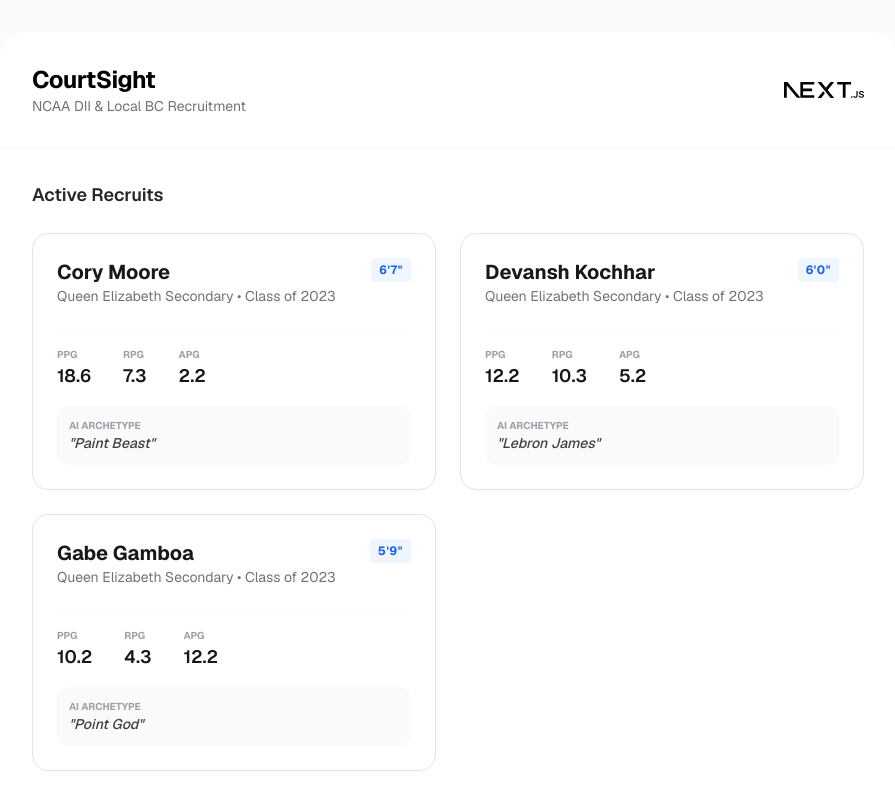
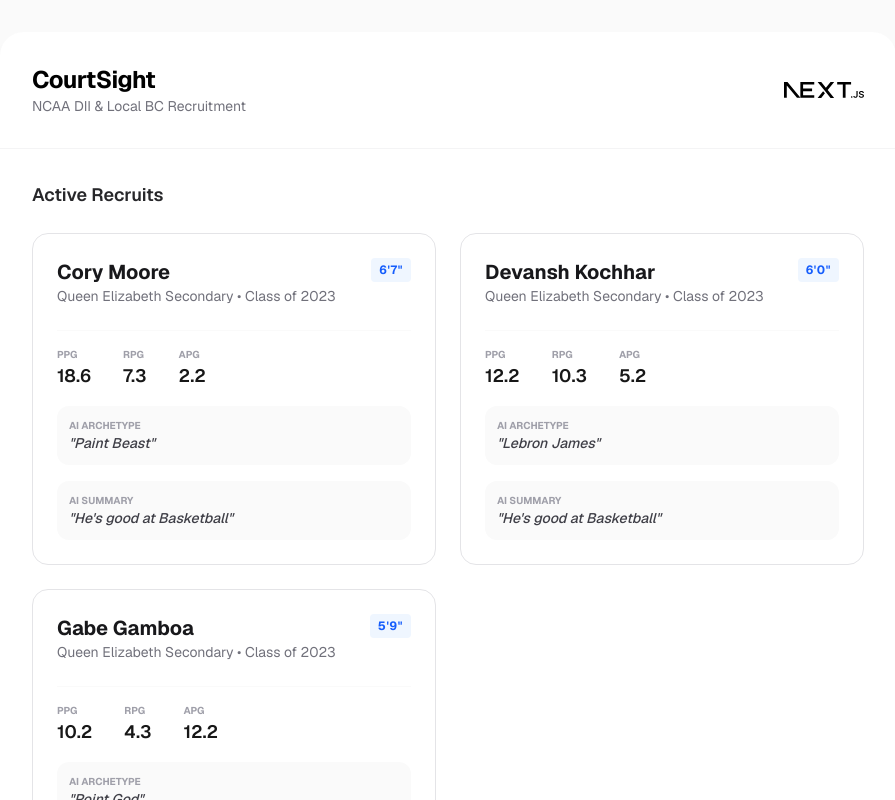
Before and after one commit to groofazy/courtsight, a Next.js app: page / in a window 1280 px wide. Shown: the top 800 px of the page, without its empty margins (192-1087 px from the left). Built offline with nearby package versions, Linux system fonts and the light colour scheme.

Commit message:
added test section of aiSummarization

```diff
--- a/src/app/page.tsx
+++ b/src/app/page.tsx
@@ -63,6 +63,14 @@ export default async function Home() {
                     "{player.aiArchetype}"
                   </p>
                 </div>
+
+                <div className="mt-4 bg-zinc-50 dark:bg-zinc-700/50 p-3 rounded-xl">
+                  <p className="text-[10px] font-bold text-zinc-400 uppercase">AI Summary</p>
+                  <p className="text-sm font-medium text-zinc-700 dark:text-zinc-300 italic">
+                    "{player.aiSummarization}"
+                    </p>
+                </div>
+
               </div>
             ))}
           </div>
```
